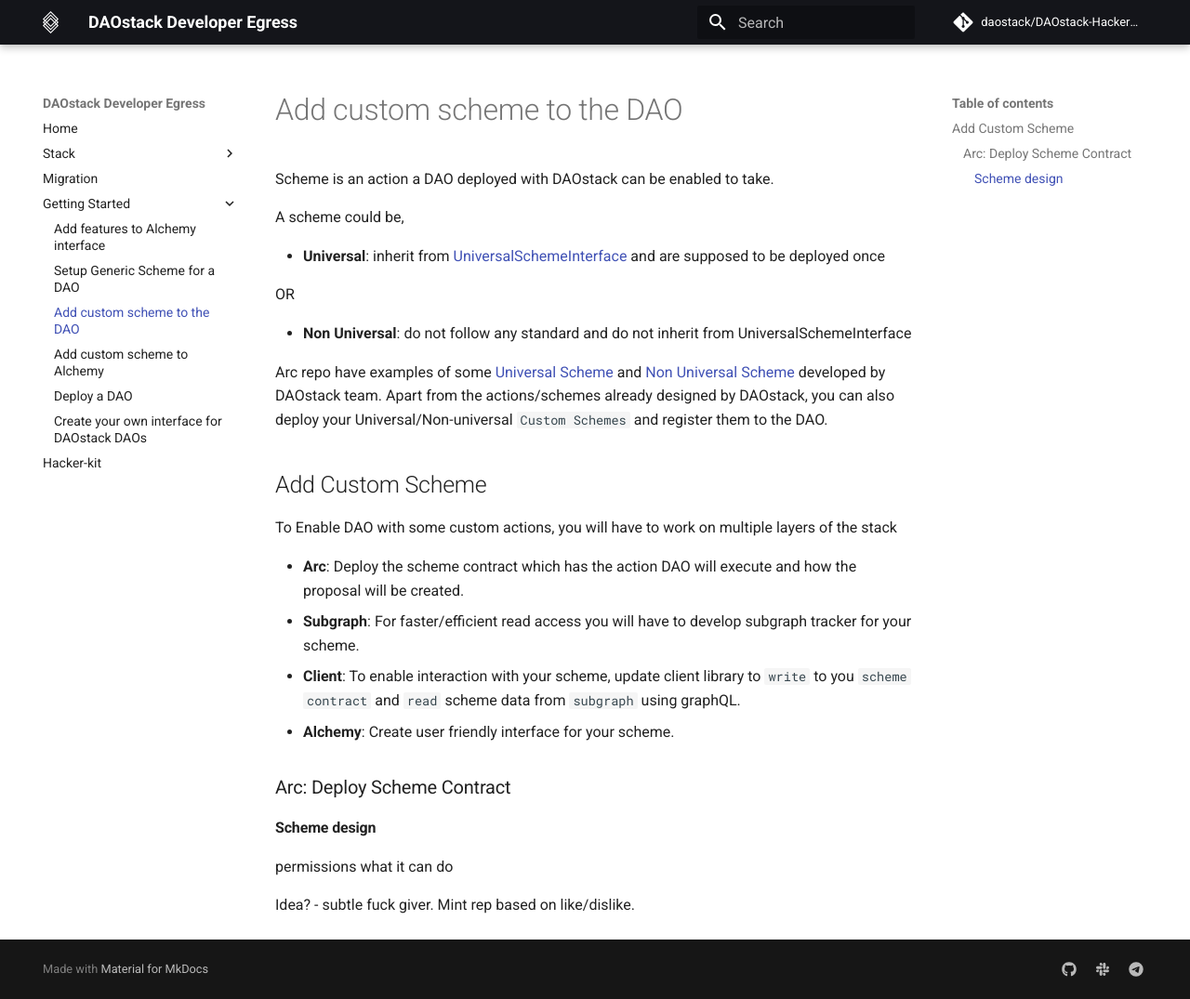
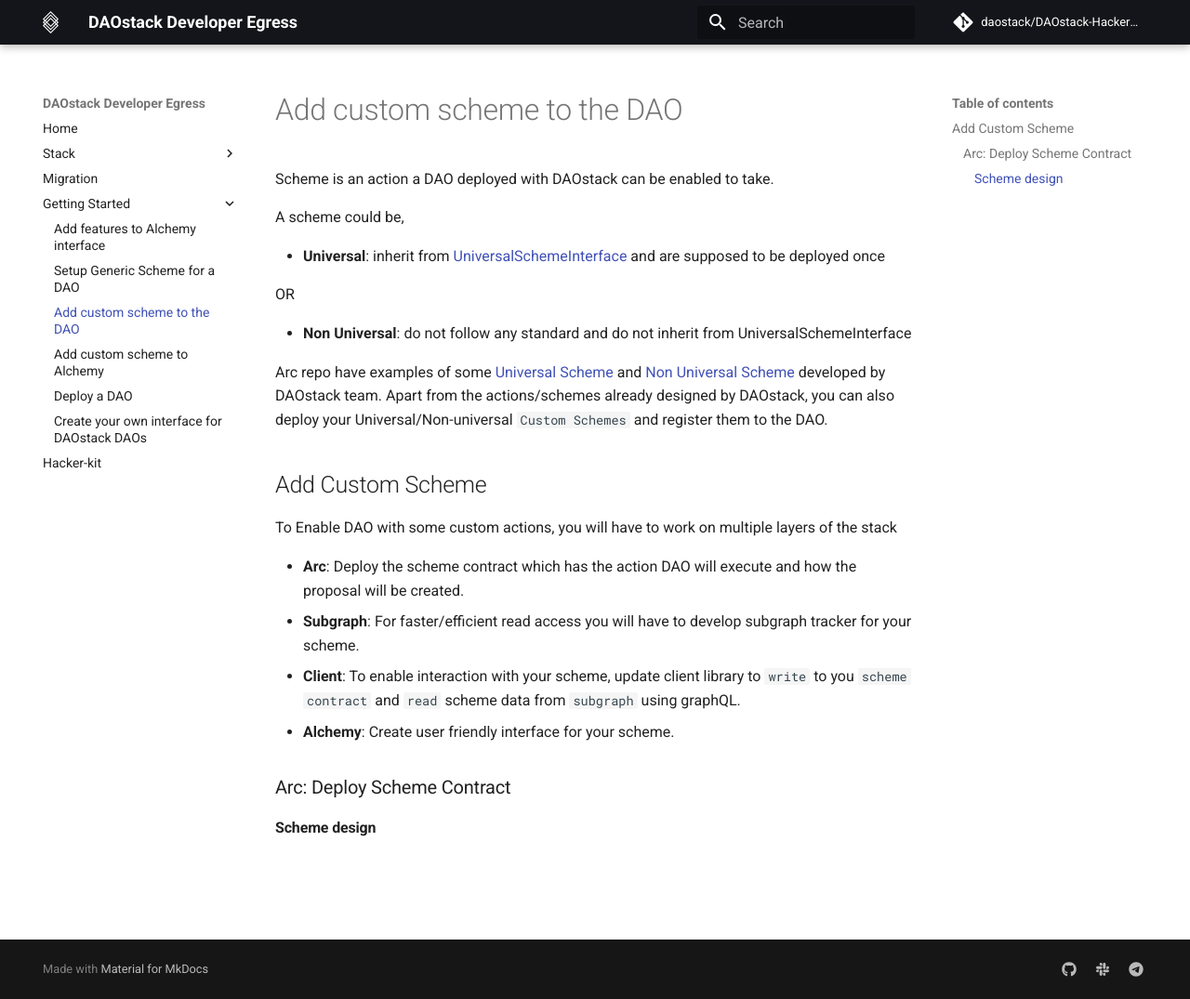
Before and after one commit to daostack/DAOstack-Hackers-Kit, an MkDocs documentation site: the page built from docs/gettingStarted/setupCustomScheme.md, in a window 1280 px wide and 1075 px high. Shown: the whole window at 93% size. Built offline with MkDocs 1.6.1 and Material for MkDocs 9.7.7, drawn with Linux system fonts in a browser that asks for light colours; comment, search, counter and statistics services are not loaded.

```diff
--- a/docs/gettingStarted/setupCustomScheme.md
+++ b/docs/gettingStarted/setupCustomScheme.md
@@ -22,7 +22,3 @@
 ### Arc: Deploy Scheme Contract
 
 #### Scheme design
-  permissions what it can do
-
-Idea?
-  - subtle fuck giver. Mint rep based on like/dislike.
```
Also changed, not shown: 2 other files.
